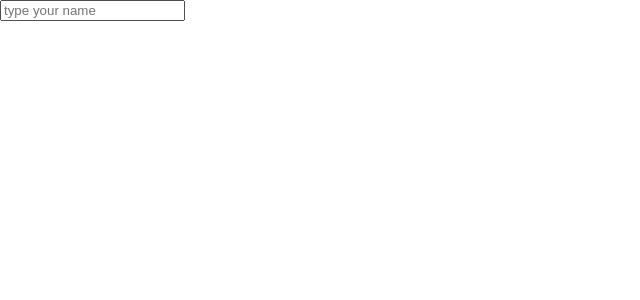
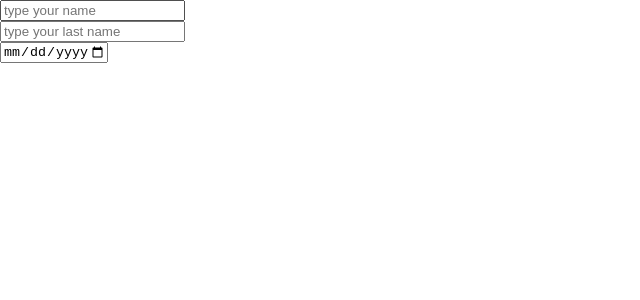
Before and after one commit to madzia89/freshmenTask, a React (Create React App) app: page / in a window 1280 px wide. Shown: the top 300 px of the page, without its empty margins (0-640 px from the left). Built offline with nearby package versions, Linux system fonts and the light colour scheme.

Commit message:
first step inputs are validated correctly

```diff
--- a/package.json
+++ b/package.json
@@ -3,6 +3,7 @@
   "version": "0.1.0",
   "private": true,
   "dependencies": {
+    "moment": "^2.22.2",
     "react": "^16.4.0",
     "react-dom": "^16.4.0",
     "react-redux": "^5.0.7",
--- a/src/Components/NameInput.js
+++ b/src/Components/NameInput.js
@@ -1,9 +1,17 @@
 import React from 'react'
-import {nameField, checkNameField} from '../state/firstStep'
+import {
+    nameField,
+    checkNameField,
+    lastNameField,
+    checkLastNameField,
+    dateOfBirthField,
+    checkDateOfBirth
+} from '../state/firstStep'
 import {connect} from 'react-redux'
-
+import {nowDate} from './utils'
 
 const NameInput = (props) => (
+    <div>
         <div>
             <input
                 id={"nameInput"}
@@ -13,14 +21,41 @@ const NameInput = (props) => (
                 onBlur={() => props.checkNameField()}
             />
         </div>
+        <div>
+            <input
+                id={"lastNameInput"}
+                value={props.temporaryLastNameField}
+                placeholder={'type your last name'}
+                onChange={(event) => props.lastNameField(event.target.value)}
+                onBlur={() => props.checkLastNameField()}
+            />
+        </div>
+        <div>
+            <input
+                id={"dateOfBirthInput"}
+                type={'date'}
+                value={props.temporaryDateOfBirth}
+                placeholder={'click to pick a date'}
+                onChange={(event) => props.dateOfBirthField(event.target.value)}
+                onBlur={() => props.checkDateOfBirth()}
+                max={nowDate}
+            />
+        </div>
+    </div>
 )
 const mapStateToProps = state => ({
-    temporaryNameField: state.firstStep.temporaryNameField
+    temporaryNameField: state.firstStep.temporaryNameField,
+    temporaryLastNameField: state.firstStep.temporaryLastNameField,
+    temporaryDateOfBirth: state.firstStep.temporaryDateOfBirth,
 })
 
 const mapDispatchToProps = dispatch => ({
     nameField: (nameValue) => dispatch(nameField(nameValue)),
-    checkNameField: () => dispatch(checkNameField())
+    lastNameField: (lastNameValue) => dispatch(lastNameField(lastNameValue)),
+    dateOfBirthField: (dateValue) => dispatch(dateOfBirthField(dateValue)),
+    checkNameField: () => dispatch(checkNameField()),
+    checkLastNameField: () => dispatch(checkLastNameField()),
+    checkDateOfBirth: () => dispatch(checkDateOfBirth()),
 })
 
 export default connect(
--- /dev/null
+++ b/src/Components/utils.js
@@ -0,0 +1,3 @@
+import moment from "moment/moment";
+
+export const nowDate = moment(Date.now()).format('YYYY-MM-DD')
--- a/src/state/firstStep.js
+++ b/src/state/firstStep.js
@@ -1,34 +1,77 @@
+import {nowDate} from '../Components/utils'
+
 const NAME = 'firstStep/NAME'
+const LAST_NAME = 'firstStep/LAST_NAME'
+const DATE_OF_BIRTH = 'firstStep/DATE_OF_BIRTH'
 
 export const nameField = (nameValue) => ({type: NAME, nameValue})
+export const lastNameField = (lastNameValue) => ({type: LAST_NAME, lastNameValue})
+export const dateOfBirthField = (dateOfBirthValue) => ({type: DATE_OF_BIRTH, dateOfBirthValue})
 
 export const checkNameField = () => (dispatch, getState) => {
     const temporaryNameState = getState().firstStep.temporaryNameField
     const temporaryNameFieldToArray = temporaryNameState.split('')
 
     if (temporaryNameState !== '') {
+        const nameInputElement = document.getElementById('nameInput')
+        nameInputElement.style.borderWidth = '5px'
 
         if (temporaryNameFieldToArray.length > 2) {
-            const nameInputElement = document.querySelector('input')
-
-            nameInputElement.style.borderWidth = '5px'
             nameInputElement.style.borderColor = 'green'
             return nameInputElement
 
         }
         else {
-            const nameInputElement = document.querySelector('input')
-
-            nameInputElement.style.borderWidth = '5px'
             nameInputElement.style.borderColor = 'red'
             return nameInputElement
         }
     }
     else console.log('ee')
 }
+export const checkLastNameField = () => (dispatch, getState) => {
+    const temporaryLastNameState = getState().firstStep.temporaryLastNameField
+    const temporaryLastNameFieldToArray = temporaryLastNameState.split('')
+
+    if (temporaryLastNameState !== '') {
+        const lastNameInputElement = document.getElementById('lastNameInput')
+        lastNameInputElement.style.borderWidth = '5px'
+
+        if (temporaryLastNameFieldToArray.length > 2) {
+            lastNameInputElement.style.borderColor = 'green'
+            return lastNameInputElement
+
+        }
+        else {
+            lastNameInputElement.style.borderColor = 'red'
+            return lastNameInputElement
+        }
+    }
+    else console.log('ee')
+}
+export const checkDateOfBirth = () => (dispatch, getState) => {
+    const temporaryDateOfBirthState = getState().firstStep.temporaryDateOfBirthField
+
+    if (temporaryDateOfBirthState !== '') {
+        const dateOfBirthInputElement = document.getElementById('dateOfBirthInput')
+        dateOfBirthInputElement.style.borderWidth = '5px'
+
+        if (temporaryDateOfBirthState <= nowDate) {
+            dateOfBirthInputElement.style.borderColor = 'green'
+            return dateOfBirthInputElement
+
+        }
+        else {
+            dateOfBirthInputElement.style.borderColor = 'red'
+            return dateOfBirthInputElement && console.log('you cannot choose a date in the future')
+        }
+    }
+    else console.log('ee')
+}
 
 const initialState = {
-    temporaryNameField: ''
+    temporaryNameField: '',
+    temporaryLastNameField: '',
+    temporaryDateOfBirthField: '',
 }
 
 export default (state = initialState, action) => {
@@ -38,6 +81,16 @@ export default (state = initialState, action) => {
                 ...state,
                 temporaryNameField: action.nameValue
             }
+        case LAST_NAME :
+            return {
+                ...state,
+                temporaryLastNameField: action.lastNameValue
+            }
+        case DATE_OF_BIRTH :
+            return {
+                ...state,
+                temporaryDateOfBirthField: action.dateOfBirthValue
+            }
         default:
             return state
     }
```
Also changed, not shown: 1 other file (tests, documents, lock files or other folders). Lines whose indentation alone changed are shown as unchanged.
